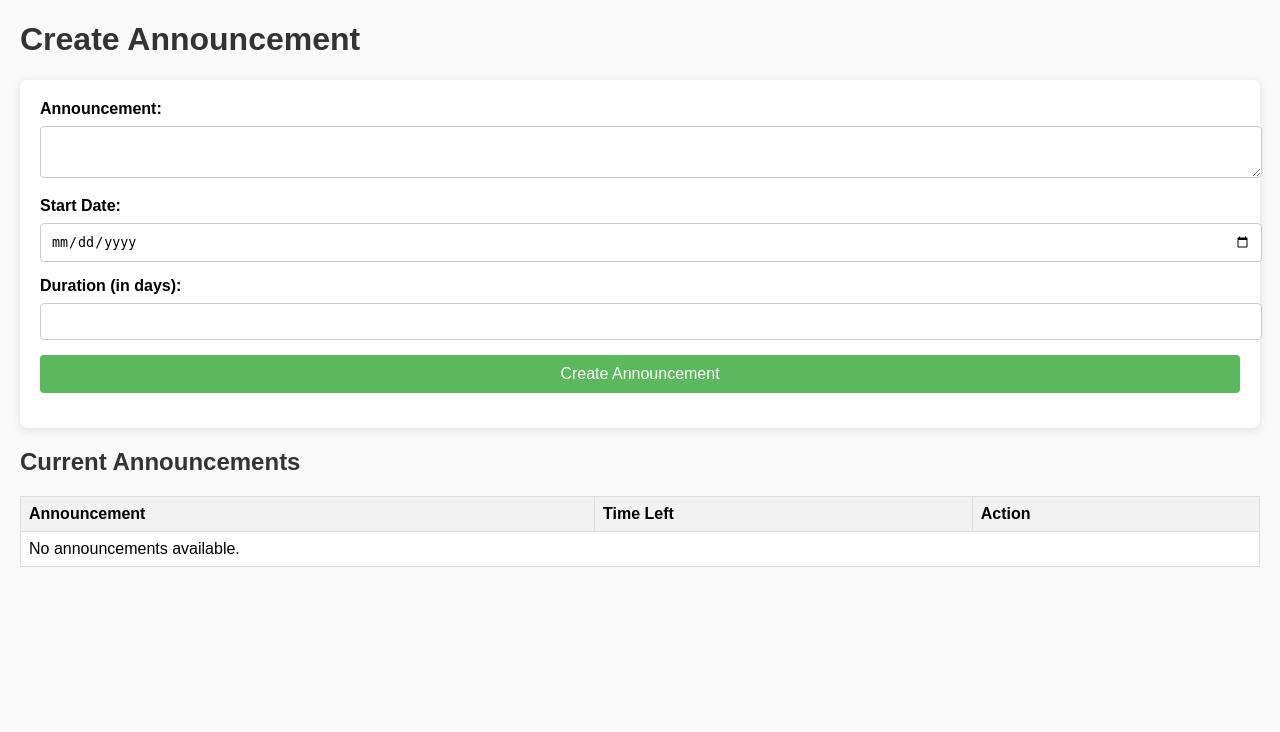
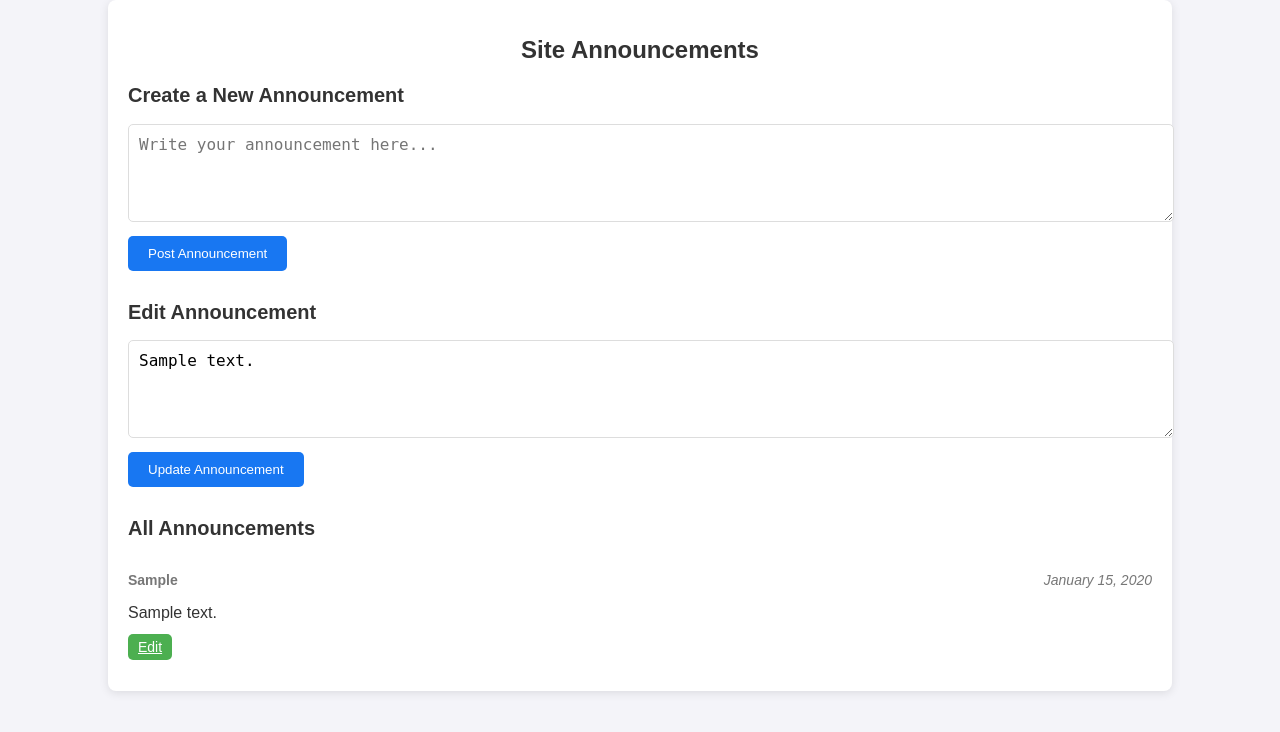
Before and after one commit to Jayson627/NHA-KODIA, a PHP site: page /admin/announcement.php?edit=1 in a window 1280 px wide. Shown: the top 732 px of the page. Run offline with PHP 8.4, Linux system fonts and the light colour scheme; tables that the repository leaves empty or names only in its code hold one stand-in row (values such as "Sample post"); some libraries are stand-ins or nearby versions.

Commit message:
fgfergtert43t

```diff
--- a/admin/announcement.php
+++ b/admin/announcement.php
@@ -1,88 +1,93 @@
 <?php
 include_once('connection.php');
 
-// Initialize error message variable
-$error_message = "";
+// Handle the form submission (saving new announcement)
+if ($_SERVER['REQUEST_METHOD'] === 'POST' && isset($_POST['announcement'])) {
+    $announcement = htmlspecialchars($_POST['announcement']); // Sanitize the content
+    $user = 'Admin'; // You can replace this with the logged-in user's name
 
-// Initialize variables
-$announcement = '';
-$startDate = '';
-$duration = '';
-$editAnnouncement = null;
-$message = '';
-$messageType = '';
-// Handle form submission for creating or updating announcements
-if ($_SERVER["REQUEST_METHOD"] == "POST") {
-    // Retrieve values with defaults to avoid undefined index notices
-    $announcement = $_POST['announcement'] ?? '';
-    $startDate = $_POST['start_date'] ?? '';
-    $duration = $_POST['duration'] ?? '';
+    // Insert the new announcement into the database with the current timestamp
+    $stmt = $conn->prepare("INSERT INTO announcement (user, content, created_at) VALUES (?, ?, NOW())");
+    $stmt->bind_param("ss", $user, $announcement);
 
-    if (isset($_POST['id']) && $_POST['id'] != '') {
-        // Update existing announcement
-        $id = $_POST['id'];
-        $endDate = date('Y-m-d', strtotime($startDate . " + $duration days"));
+    if ($stmt->execute()) {
+        $successMessage = "Announcement posted successfully!";
+    } else {
+        $errorMessage = "Error: " . $stmt->error;
+    }
 
-        // Fetch the current announcement details to compare if any changes were made
-        $stmt = $conn->prepare("SELECT * FROM announcements WHERE id = ?");
-        $stmt->bind_param("i", $id);
+    $stmt->close(); // Close the prepared statement
+}
+
+// Automatically delete announcements older than 2 days
+$currentDate = date('Y-m-d H:i:s');
+$deleteQuery = "DELETE FROM announcement WHERE created_at < DATE_SUB(?, INTERVAL 2 DAY)";
+$stmt = $conn->prepare($deleteQuery);
+$stmt->bind_param("s", $currentDate);
 $stmt->execute();
-        $result = $stmt->get_result();
-        $existingAnnouncement = $result->fetch_assoc();
 $stmt->close();
 
-        // Only update if the new data is different from the existing data
-        if ($existingAnnouncement['announcement'] !== $announcement || $existingAnnouncement['start_date'] !== $startDate || $existingAnnouncement['end_date'] !== $endDate) {
-            $stmt = $conn->prepare("UPDATE announcements SET announcement = ?, start_date = ?, end_date = ? WHERE id = ?");
-            $stmt->bind_param("sssi", $announcement, $startDate, $endDate, $id);
+// Handle deletion of an announcement by user
+if (isset($_GET['delete'])) {
+    $announcementId = (int)$_GET['delete']; // Ensure it's an integer
+    $deleteQuery = "DELETE FROM announcement WHERE id = ?";
+    $stmt = $conn->prepare($deleteQuery);
+    $stmt->bind_param("i", $announcementId);
 
     if ($stmt->execute()) {
-                $message = 'Announcement updated successfully!';
-                $messageType = 'success';
+        $successMessage = "Announcement deleted successfully!";
     } else {
-                $message = 'Error: ' . $stmt->error;
-                $messageType = 'error';
-            }
-            $stmt->close();
-        } else {
-            // If no changes were made, show an informational message
-            $message = 'No changes were made to the announcement.';
-            $messageType = 'info';
-        }
-    } else {
-        // Create new announcement
-        $endDate = date('Y-m-d', strtotime($startDate . " + $duration days"));
-        $stmt = $conn->prepare("INSERT INTO announcements (announcement, start_date, end_date) VALUES (?, ?, ?)");
-        $stmt->bind_param("sss", $announcement, $startDate, $endDate);
-
-        if ($stmt->execute()) {
-            $message = 'Announcement created successfully!';
-            $messageType = 'success';
-        } else {
-            $message = 'Error: ' . $stmt->error;
-            $messageType = 'error';
+        $errorMessage = "Error: " . $stmt->error;
     }
     $stmt->close();
 }
-}
 
+// Handle editing of an announcement
+if (isset($_GET['edit'])) {
+    $announcementId = (int)$_GET['edit']; // Ensure it's an integer
 
-// Fetch announcements (with check to ensure it doesn't break if there are no results)
-$result = $conn->query("SELECT * FROM announcements WHERE CURDATE() BETWEEN start_date AND end_date");
-$announcements = $result ? $result->fetch_all(MYSQLI_ASSOC) : [];  // Default to empty array if no results
-
-// Handle editing an announcement
-if (isset($_POST['edit_id'])) {
-    $id = $_POST['edit_id'];
-    $stmt = $conn->prepare("SELECT * FROM announcements WHERE id = ?");
-    $stmt->bind_param("i", $id);
+    // Fetch the announcement to be edited
+    $sql = "SELECT * FROM announcement WHERE id = ?";
+    $stmt = $conn->prepare($sql);
+    $stmt->bind_param("i", $announcementId);
     $stmt->execute();
     $result = $stmt->get_result();
-    $editAnnouncement = $result->fetch_assoc();
+
+    // Check if the announcement exists
+    if ($result->num_rows > 0) {
+        $announcement = $result->fetch_assoc();
+    } else {
+        $errorMessage = "Announcement not found.";
+        exit;  // Exit if the announcement is not found
+    }
     $stmt->close();
 }
 
-$conn->close();
+// Handle the form submission for updating an announcement
+if ($_SERVER['REQUEST_METHOD'] === 'POST' && isset($_POST['updated_announcement'])) {
+    $updatedAnnouncement = htmlspecialchars($_POST['updated_announcement']);
+    $announcementId = (int)$_GET['edit'];
+
+    // Update the announcement in the database
+    $updateQuery = "UPDATE announcement SET content = ? WHERE id = ?";
+    $stmt = $conn->prepare($updateQuery);
+    $stmt->bind_param("si", $updatedAnnouncement, $announcementId);
+
+    if ($stmt->execute()) {
+        $successMessage = "Announcement updated successfully!";
+        // Redirect to avoid resubmitting the form on refresh
+        header("Location: announcement.php");
+        exit;
+    } else {
+        $errorMessage = "Error: " . $stmt->error;
+    }
+    $stmt->close();
+}
+
+// Fetch all announcements (those that are less than 2 days old)
+$sql = "SELECT * FROM announcement ORDER BY created_at DESC";
+$result = $conn->query($sql);
+
 ?>
 
 <!DOCTYPE html>
@@ -90,158 +95,206 @@ $conn->close();
 <head>
     <meta charset="UTF-8">
     <meta name="viewport" content="width=device-width, initial-scale=1.0">
-    <title>Create Announcement</title>
-    <link rel="stylesheet" href="https://cdnjs.cloudflare.com/ajax/libs/sweetalert/1.1.3/sweetalert.min.css">
-    <script src="https://cdnjs.cloudflare.com/ajax/libs/sweetalert/1.1.3/sweetalert.min.js"></script>
+    <title>Announcement Page</title>
+
+    <!-- SweetAlert2 CDN -->
+    <script src="https://cdn.jsdelivr.net/npm/sweetalert2@11"></script>
+
     <style>
+        /* General styles for the page */
         body {
             font-family: Arial, sans-serif;
-            margin: 20px;
-            background-color: #f9f9f9;
+            background-color: #f4f4f9;
+            margin: 0;
+            padding: 0;
         }
-        h1, h2 {
+
+        .container {
+            width: 80%;
+            margin: 0 auto;
+            background-color: #fff;
+            padding: 20px;
+            box-shadow: 0 2px 10px rgba(0, 0, 0, 0.1);
+            border-radius: 8px;
+        }
+
+        header {
+            text-align: center;
+            margin-bottom: 20px;
+        }
+
+        h1 {
+            font-size: 24px;
             color: #333;
         }
-        form {
-            background-color: #fff;
-            padding: 20px;
-            border-radius: 8px;
-            box-shadow: 0 2px 10px rgba(0, 0, 0, 0.1);
-            margin-bottom: 20px;
+
+        h2 {
+            font-size: 20px;
+            color: #333;
         }
-        label {
-            display: block;
-            margin-bottom: 8px;
+
+        /* Announcement Form Styles */
+        .announcement-form {
+            margin-bottom: 30px;
+        }
+
+        textarea {
+            width: 100%;
+            padding: 10px;
+            font-size: 16px;
+            border: 1px solid #ddd;
+            border-radius: 5px;
+            margin-bottom: 10px;
+            resize: vertical;
+        }
+
+        button {
+            background-color: #1877f2;
+            color: #fff;
+            padding: 10px 20px;
+            border: none;
+            border-radius: 5px;
+            cursor: pointer;
+        }
+
+        button:hover {
+            background-color: #165eab;
+        }
+
+        /* Announcement Display Section */
+        .announcements {
+            margin-top: 20px;
+        }
+
+        .announcement {
+            border-bottom: 1px solid #ddd;
+            padding: 15px 0;
+        }
+
+        .announcement:last-child {
+            border-bottom: none;
+        }
+
+        .announcement-header {
+            display: flex;
+            justify-content: space-between;
+            font-size: 14px;
+            color: #777;
+        }
+
+        .user {
             font-weight: bold;
         }
-        textarea, input[type="date"], input[type="number"], input[type="submit"] {
-            width: 100%;
-            padding: 10px;
-            border: 1px solid #ccc;
-            border-radius: 4px;
-            margin-bottom: 15px;
+
+        .date {
+            font-style: italic;
         }
-        input[type="submit"] {
-            background-color: #5cb85c;
+
+        .announcement-content p {
+            font-size: 16px;
+            color: #333;
+        }
+
+        /* Edit and Delete button styles */
+        .delete-btn, .edit-btn {
+            background-color: #f44336; /* Red for delete */
             color: white;
+            padding: 5px 10px;
             border: none;
+            border-radius: 5px;
             cursor: pointer;
-            font-size: 16px;
+            font-size: 14px;
         }
-        input[type="submit"]:hover {
-            background-color: #4cae4c;
+
+        .delete-btn:hover {
+            background-color: #d32f2f;
         }
-        table {
-            width: 100%;
-            border-collapse: collapse;
-            margin-top: 20px;
-            background-color: #fff;
+
+        .edit-btn {
+            background-color: #4caf50; /* Green for edit */
         }
-        th, td {
-            border: 1px solid #ddd;
-            padding: 8px;
-            text-align: left;
-        }
-        th {
-            background-color: #f2f2f2;
-        }
-        .countdown {
-            font-weight: bold;
-            color: red;
+
+        .edit-btn:hover {
+            background-color: #388e3c;
         }
     </style>
 </head>
 <body>
 
-    <h1>Create Announcement</h1>
-    <form method="post" action="">
-    <input type="hidden" name="id" value="<?php echo $editAnnouncement['id'] ?? ''; ?>">
-    <label for="announcement">Announcement:</label>
-    <textarea id="announcement" name="announcement" required><?php echo htmlspecialchars($editAnnouncement['announcement'] ?? ''); ?></textarea>
+<div class="container">
+    <!-- Header Section -->
+    <header>
+        <h1>Site Announcements</h1>
+    </header>
 
-    <label for="start_date">Start Date:</label>
-    <input type="date" id="start_date" name="start_date" required value="<?php echo htmlspecialchars($editAnnouncement['start_date'] ?? ''); ?>">
+    <!-- Announcement Form Section -->
+    <section class="announcement-form">
+        <h2>Create a New Announcement</h2>
+        <form action="announcement.php" method="POST">
+            <textarea name="announcement" rows="4" placeholder="Write your announcement here..." required></textarea>
+            <button type="submit">Post Announcement</button>
+        </form>
+    </section>
 
-    <label for="duration">Duration (in days):</label>
-    <input type="number" id="duration" name="duration" required min="1" value="<?php echo htmlspecialchars((isset($editAnnouncement) && $editAnnouncement['start_date'] && $editAnnouncement['end_date']) ? (strtotime($editAnnouncement['end_date']) - strtotime($editAnnouncement['start_date'])) / (60 * 60 * 24) : ''); ?>">
+    <!-- Announcement Edit Section (Only show if in edit mode) -->
+    <?php if (isset($announcement) && is_array($announcement)) : ?>
+        <section class="announcement-form">
+            <h2>Edit Announcement</h2>
+            <form action="announcement.php?edit=<?= $announcement['id'] ?>" method="POST">
+                <textarea name="updated_announcement" rows="4" required><?= htmlspecialchars($announcement['content']) ?></textarea>
+                <button type="submit">Update Announcement</button>
+            </form>
+        </section>
+    <?php endif; ?>
 
-    <input type="submit" value="<?php echo $editAnnouncement ? 'Update Announcement' : 'Create Announcement'; ?>">
-</form>
+    <!-- Display All Announcements -->
+    <section class="announcements">
+        <h2>All Announcements</h2>
+        <?php if ($result->num_rows > 0) : ?>
+            <?php while ($row = $result->fetch_assoc()) : ?>
+                <div class="announcement">
+                    <div class="announcement-header">
+                        <span class="user"><?= $row['user'] ?></span>
+                        <span class="date"><?= date('F j, Y', strtotime($row['created_at'])) ?></span>
+                    </div>
+                    <div class="announcement-content">
+                        <p><?= $row['content'] ?></p>
+                    </div>
+                    <!-- Edit and Delete Buttons -->
+                    <div>
+                        <a href="announcement.php?edit=<?= $row['id'] ?>" class="edit-btn">Edit</a>
+                    </div>
+                </div>
+            <?php endwhile; ?>
+        <?php else: ?>
+            <p>No announcements yet.</p>
+        <?php endif; ?>
+    </section>
+</div>
 
-
-    <h2>Current Announcements</h2>
-    <table>
-        <thead>
-            <tr>
-                <th>Announcement</th>
-
-                <th>Time Left</th>
-                <th>Action</th>
-            </tr>
-        </thead>
-        <tbody>
-            <?php if (!empty($announcements)): ?>
-                <?php foreach ($announcements as $announcement): ?>
-                    <tr>
-                        <td><?php echo htmlspecialchars($announcement['announcement']); ?></td>
-
-                        <td>
-                            <span class="countdown" id="countdown-<?php echo $announcement['id']; ?>"></span>
-                        </td>
-                        <td>
-                            <form method="post" action="">
-                                <input type="hidden" name="edit_id" value="<?php echo $announcement['id']; ?>">
-                                <input type="submit" name="edit" value="Edit">
-                            </form>
-                        </td>
-                    </tr>
-                <?php endforeach; ?>
-            <?php else: ?>
-                <tr>
-                    <td colspan="5">No announcements available.</td>
-                </tr>
-            <?php endif; ?>
-        </tbody>
-    </table>
-
+<!-- SweetAlert2 success or error messages -->
 <script>
-        // Countdown timer function
-        function countdownTimer(endDate, elementId) {
-            var countDownDate = new Date(endDate).getTime();
-
-            var x = setInterval(function() {
-                var now = new Date().getTime();
-                var distance = countDownDate - now;
-
-                if (distance <= 0) {
-                    clearInterval(x);
-                    document.getElementById(elementId).innerHTML = "Expired";
-                } else {
-                    var days = Math.floor(distance / (1000 * 60 * 60 * 24));
-                    var hours = Math.floor((distance % (1000 * 60 * 60 * 24)) / (1000 * 60 * 60));
-                    var minutes = Math.floor((distance % (1000 * 60 * 60)) / (1000 * 60));
-                    var seconds = Math.floor((distance % (1000 * 60)) / 1000);
-                    document.getElementById(elementId).innerHTML = days + "d " + hours + "h " + minutes + "m " + seconds + "s ";
-                }
-            }, 1000);
-        }
-
-        <?php foreach ($announcements as $announcement): ?>
-            countdownTimer('<?php echo $announcement['end_date']; ?>', 'countdown-<?php echo $announcement['id']; ?>');
-        <?php endforeach; ?>
-    </script>
-
-<script>
-    // Show SweetAlert messages based on PHP variables
-    <?php if ($message): ?>
-        swal({
-            title: "<?php echo $messageType === 'success' ? 'Success!' : ($messageType === 'info' ? 'Info' : 'Error!'); ?>",
-            text: "<?php echo $message; ?>",
-            type: "<?php echo $messageType; ?>",
-            timer: 3000,
-            showConfirmButton: false
+    <?php if (isset($successMessage)) : ?>
+        Swal.fire({
+            icon: 'success',
+            title: 'Success!',
+            text: '<?= $successMessage ?>',
+            confirmButtonText: 'OK'
+        });
+    <?php elseif (isset($errorMessage)) : ?>
+        Swal.fire({
+            icon: 'error',
+            title: 'Oops...',
+            text: '<?= $errorMessage ?>',
+            confirmButtonText: 'OK'
         });
     <?php endif; ?>
 </script>
+
 </body>
 </html>
+
+<?php
+// Close the connection
+$conn->close();
+?>
```
Also changed, not shown: admin/incidents_report.php (+178 -118 lines). Lines whose indentation alone changed are shown as unchanged.
